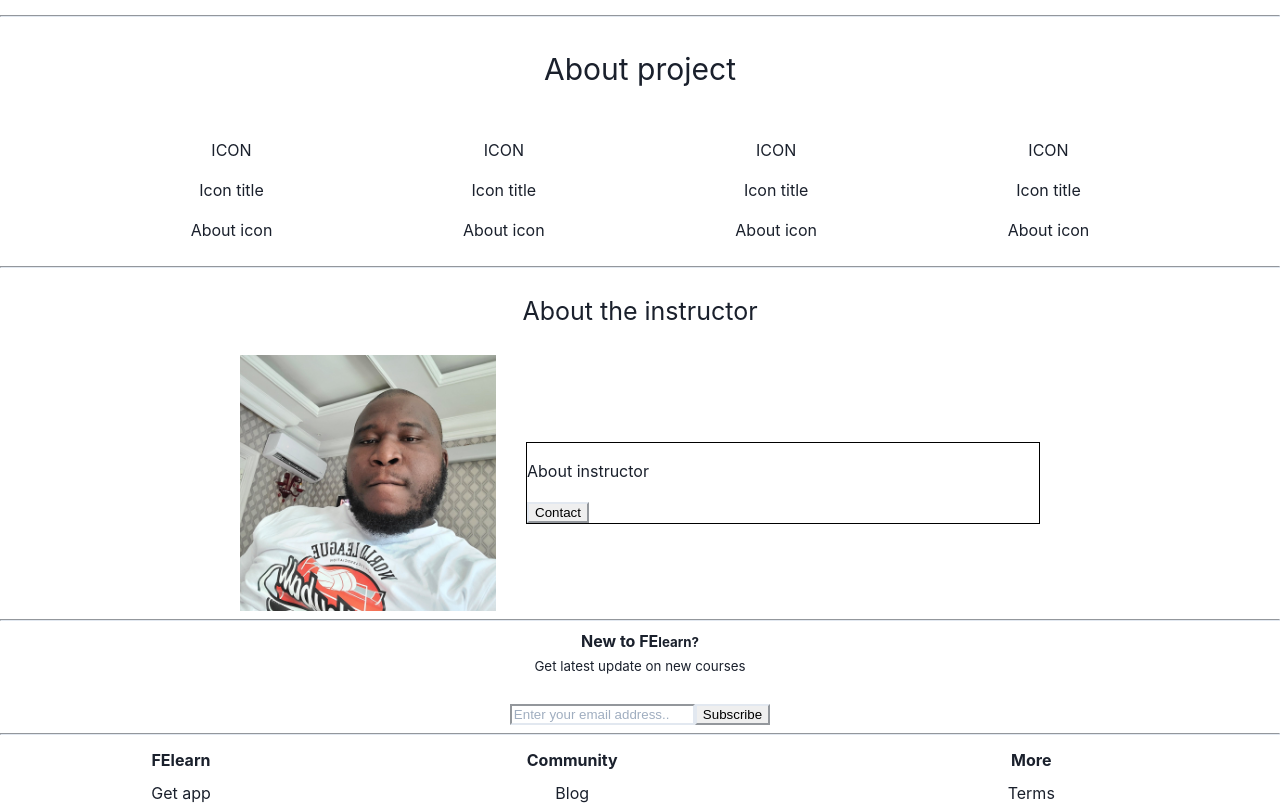
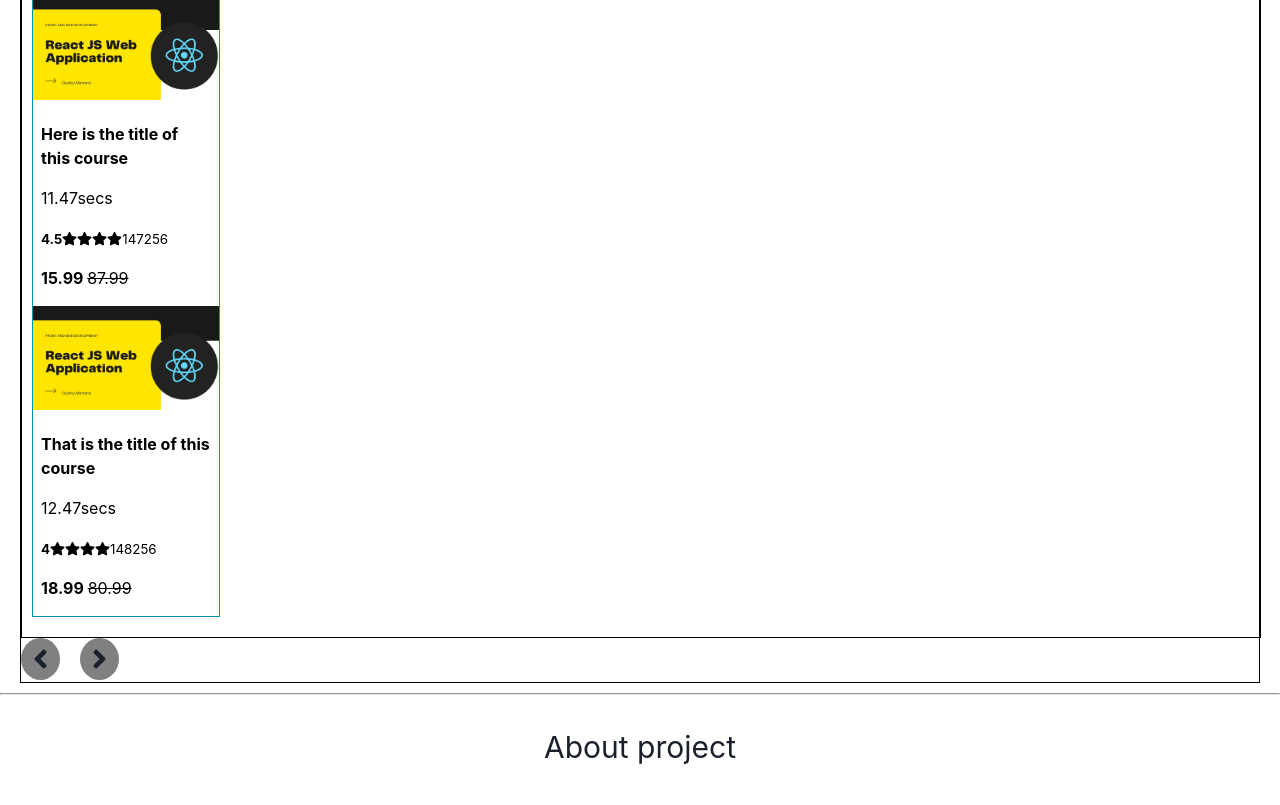
Before and after one commit to tech-doctor/onlineCourse, a React (Create React App) app: page / in a window 1280 px wide. Shown: the part 1040-1845 px from the top of the page. Built offline with nearby package versions, Linux system fonts and the light colour scheme.

Commit message:
updated the cart page

```diff
--- a/package.json
+++ b/package.json
@@ -9,6 +9,7 @@
     "@fortawesome/fontawesome-svg-core": "^1.2.35",
     "@fortawesome/free-solid-svg-icons": "^5.15.3",
     "@fortawesome/react-fontawesome": "^0.1.14",
+    "@reduxjs/toolkit": "^1.6.1",
     "@testing-library/jest-dom": "^5.11.10",
     "@testing-library/react": "^11.2.6",
     "@testing-library/user-event": "^12.8.3",
--- a/src/Pages/cart/index.js
+++ b/src/Pages/cart/index.js
@@ -9,9 +9,44 @@ import { Spinner, Stack,Skeleton, SkeletonText} from "@chakra-ui/react"
 
 const  cartPage = ()  => {
 
+  const cartObj  = [
+    {
+      id: 1,
+      mainPrice: 19,
+      discountPrice: 9.99
+    },
+    {
+      id: 2,
+      mainPrice: 18.89,
+      discountPrice: 8.99
+    }
+  ]
+
+
+  const mainPriceSum = () => {
+    let sum  = 0
+    cartObj.forEach (price => {
+      sum += price.mainPrice
+    })
+     return sum
+  }
+
+
+  const discountPriceSum = () => {
+    let sum  = 0
+    cartObj.forEach (price => {
+      sum += price.discountPrice
+    })
+    return sum
+
+  }
+
+
   const CartList = function cartList() {
     return (
-      <div  className = "cartList">
+      <div>
+      { cartObj.map ((data,  index) =>
+        (<div key = {data.id}  className = "cartList">
             <Link style = {{textDecoration: 'none', color: 'black'}} to = 'courses/course-selected'>
             <div className = "left">
               <div className ="image">
@@ -28,11 +63,15 @@ const  cartPage = ()  => {
                 <span>X</span>
               </div>
               <div className = "price-tag">
-          <p>$9.88</p>
-          <p style = {{textDecoration: 'line-through'}}>$19.88</p><br/>
-            <button>BUY</button>
+                <p>${data.discountPrice}</p>
+                <p style = {{textDecoration: 'line-through'}}>${data.mainPrice}</p><br/>
+                <button style = {{cursor: 'pointer'}}>BUY</button>
               </div>
             </div>
+
+      </div>
+       ))
+      }
       </div>
     )
   }
@@ -69,11 +108,14 @@ const  cartPage = ()  => {
             </Stack>
           </div>
          <div>
-          <CartList/>
+
           <CartList/>
          </div>
          <div>
-          <TotalCart/>
+          <TotalCart
+           mainPriceSum = {mainPriceSum}
+          discountPriceSum = {discountPriceSum}
+          />
          </div>
 			  </div>
         <div className = "otherCourses">
--- a/src/Pages/cart/totalCart.js
+++ b/src/Pages/cart/totalCart.js
@@ -1,16 +1,26 @@
 import React from 'react'
 import '../../Styles/cart.scss'
+import { Link } from 'react-router-dom'
 
 
+const  TotalCart = (props) => {
+  const {mainPriceSum, discountPriceSum} = props
 
-const  TotalCart = () => {
+   const discount = () => {
+    const  oldPrice = mainPriceSum();
+    const  newPrice = discountPriceSum()
+    const discountPercent = Math.round(((oldPrice - newPrice)/oldPrice) * 100)
+    return discountPercent
+   }
+
+
   return (
     <div style = {{border: '1px solid black'}} className = "total">
       <p style = {{fontSize: '22px'}}>Total:</p>
-      <span style = {{fontSize: '25px', fontWeight: '700'}}>$19.98</span><br/>
-      <span style = {{textDecoration: 'line-through'}}>$189.88</span><br/>
-      <span>89% off</span><br/>
-      <button style = {{width: '100%'}}>Checkout</button>
+      <span style = {{fontSize: '25px', fontWeight: '700'}}>${discountPriceSum()}</span><br/>
+      <span style = {{textDecoration: 'line-through'}}>${mainPriceSum()}</span><br/>
+      <span>{discount()}% off</span><br/>
+      <Link to  = 'cart/checkout'><button  style = {{width: '100%', cursor: 'pointer'}}>Checkout</button></Link>
     </div>
   )
 }
--- a/src/Pages/landingPage/featuredCourses.js
+++ b/src/Pages/landingPage/featuredCourses.js
@@ -1,11 +1,10 @@
 import React from 'react'
 import { FontAwesomeIcon } from '@fortawesome/react-fontawesome'
-import  {faStar}  from '@fortawesome/free-solid-svg-icons'
+import  {faStar, faAngleRight,  faAngleLeft}  from '@fortawesome/free-solid-svg-icons'
 import { Link } from 'react-router-dom'
 
 
 const FeaturedCourses = () => {
-
 	const Stars = () => {
 		return(
 			<span className = "rating-stars">
@@ -17,27 +16,80 @@ const FeaturedCourses = () => {
 			)
 	}
 
+	const featuredCourses = [
+		{
+    id : 1,
+		thumbNail: '',
+		Title: 'Here is the title of this course',
+		Duration: '11.47secs',
+		Rating: {
+      rate: 4.5,
+			likes:  147256,
+			stars: <Stars/>,
+		},
+		Price : {
+		  oldPrice : 87.99,
+		  newPrice : 15.99
+		}
+	},
+
+	{
+    id: 2,
+		thumbNail: '',
+		Title: 'That is the title of this course',
+		Duration: '12.47secs',
+		Rating: {
+      rate: 4.0,
+			likes:  148256,
+			stars: <Stars/>,
+		},
+		Price : {
+		  oldPrice : 80.99,
+		  newPrice : 18.99
+		}
+	}
+
+]
+
+
+
 	const Box = function box(){
 		return (
       <div className = "course-box">
-        <Link to = "courses/course-selected" style = {{textDecoration: 'none', color: 'black'}} >
-				<div className = 'image'>
+				{
+				featuredCourses.map ((data,  index) =>
+        //{ const {thumbNail, Title,Duration} = data;
+	     	// const {likes,stars} = data.Rating
+		    // const {oldPrice, newPrice} = data.Price;
+			   (<Link key = {index} to = "courses/course-selected" style = {{textDecoration: 'none', color: 'black'}} >
+
+            <div  className = 'image'>
 							<img alt ="" src = "Assets/React-frontend.jpg"></img>
 						</div>
 						<div className = "course-box-details">
-					<p style = {deepText}>Hereis the title for this course</p>
-					<p>11:47secs</p>
-					<p><small><span style = {deepText} className = "rating-number">4.5</span><Stars/>
-					<span className = "likes">(147,256)</span></small>
+							<p style = {deepText}>{data.Title}</p>
+							<p>{data.Duration}</p>
+							<p><small><span style = {deepText} className = "rating-number">{data.Rating.rate}</span><Stars/>
+							<span className = "likes">{data.Rating.likes}</span></small>
 							</p>
 							<p>
-						<span style = {deepText} className = "newPrice">$15.99</span>
-						<span style = {{textDecoration: "line-through"}} className = "oldPrice"> $87.99</span>
+								<span style = {deepText} className = "newPrice">{data.Price.newPrice} </span>
+								<span style = {{textDecoration: "line-through"}} className = "oldPrice"> {data.Price.oldPrice}</span>
 							</p>
 						</div>
-        </Link>
+            </Link>)
+					 )
+				}
 			</div>
 		)
+	}
+
+  const slideRight = () => {
+    console.log('right')
+  }
+
+  const slideLeft = () => {
+    console.log('left')
   }
 
 	return (
@@ -52,11 +104,18 @@ const FeaturedCourses = () => {
 				<Box/>
 				<Box/>
 				<Box/>
-				<Box/>
-				<Box/>
-				<Box/>
-				<Box/>
 			</div>
+      <FontAwesomeIcon
+      className = 'slideIcon slideIconLeft'
+      icon={faAngleLeft}
+      onClick = {slideLeft}
+      />
+
+      <FontAwesomeIcon
+       className = 'slideIcon slideIconRight'
+        icon={faAngleRight}
+        onClick = {slideRight}
+      />
 		</div>
 	)
 }
--- a/src/Pages/myCourses/index.js
+++ b/src/Pages/myCourses/index.js
@@ -5,6 +5,7 @@ import Header from '../../Component/Header/desktopHeader/Header'
 import Footer from '../../Component/Footer/footer'
 import Subscribe from '../landingPage/subscribe'
 import { Spinner, Stack,Skeleton} from "@chakra-ui/react"
+import {Link} from 'react-router-dom'
 import '../../Styles/myCourse.scss'
 
 
@@ -20,9 +21,11 @@ const  myCourses = ()  => {
 			)
 	}
 
+
 	const Box = function box(){
 		return (
 			<div className = "myCourse-box">
+				<Link to = "/courses/course-selected" style = {{textDecoration: 'none', color: 'black'}} >
 					<div  className = "image">
 						<img alt ="" src = "../Assets/React-frontend.jpg"/>
 					</div>
@@ -37,6 +40,8 @@ const  myCourses = ()  => {
 							<span style = {{textDecoration: "line-through"}} className = "oldPrice"> $87.99</span>
 						</p>
 					</div>
+				</Link>
+
 		  </div>
 		)
 	}
--- a/src/Styles/landingPage.scss
+++ b/src/Styles/landingPage.scss
@@ -1,21 +1,27 @@
 .flex-center{
-  display: flex;
-  align-items: center;
+  // display: flex;
+  //s align-items: center;
 }
 
 .featuredCourses {
   margin: 10px 20px;
+  border: 1px solid black;
+  // width: 100%;
+  // margin: auto;
+
 
   .course-box-list{
     //@extend .flex-center;
     // justify-content: space-around;
     // flex-wrap: wrap;
-
+     width: 100%;
+     border: 1px solid black;
     .course-box{
       display: inline-block;
       border: 1px solid rgb(3, 146, 171);
       width: 15%;
-      margin: 20px 10px;
+      margin: 20px 10px ;
+      //transform: translateX(80px);
 
       img{
         width: 100%;
@@ -29,6 +35,19 @@
 }
 
 
+.slideIcon{
+   font-size: 30px;
+   background-color: grey;
+   padding: 0.2em 0.4em;
+   border-radius: 50%;
+   cursor: pointer;
+}
+.slideIconRight{
+
+}
+.slideIconLeft{
+  margin-right: 20px;
+}
 
 
 
```
Also changed, not shown: 1 other file (tests, documents, lock files or other folders). Lines whose indentation alone changed are shown as unchanged.
